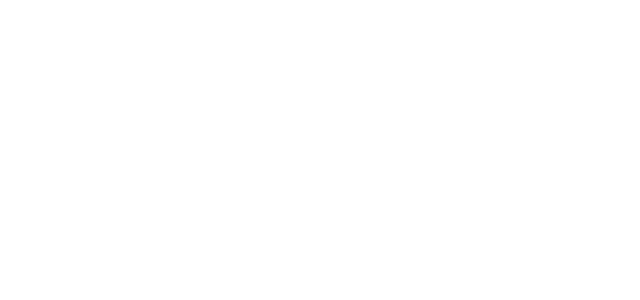
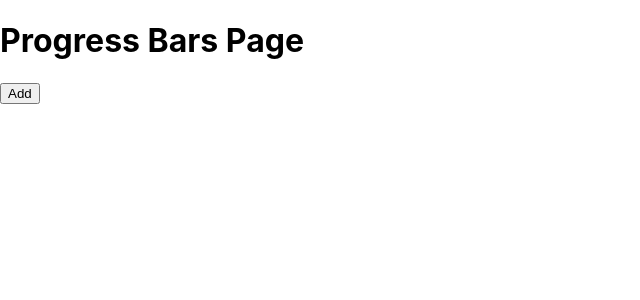
Before and after one commit to alexanderchernetsky/react-frontend-challenges, a React (Create React App) app: page /progress-bars in a window 1280 px wide. Before the commit this address had no page. Shown: the top 300 px of the page, without its empty margins (0-640 px from the left). Built offline with nearby package versions, Linux system fonts and the light colour scheme.

Commit message:
Implement progress bars challenge

```diff
--- a/src/App.tsx
+++ b/src/App.tsx
@@ -5,6 +5,7 @@
 import AccordionPage from "./pages/accordion/AccordionPage";
 import HomePage from "./pages/home/HomePage";
 import ContactPage from "./pages/contact/ContactPage";
+import ProgressBarsPage from "./pages/ProgressBarsPage/ProgressBarsPage";
 
 function App() {
     return (
@@ -15,6 +16,7 @@
             <Route path="/todo" element={<TodoPage />} />
             <Route path="/accordion" element={<AccordionPage />} />
             <Route path="/contact-form" element={<ContactPage />} />
+            <Route path="/progress-bars" element={<ProgressBarsPage />} />
         </Routes>
     );
 }
--- /dev/null
+++ b/src/pages/ProgressBarsPage/ProgressBars/ProgressBars.tsx
@@ -0,0 +1,53 @@
+import React, {useEffect, useState} from "react";
+
+// OBJECTIVE:
+// Build an app where clicking the "Add" button adds progress bars to the page. The progress bars fill up gradually as soon as they are shown.
+//
+// Requirements:
+// Clicking on the "Add" button adds a progress bar to the page.
+// Each progress bar start filling up smoothly as soon as they're added
+// Each bar takes approximately 2000ms to completely fill up.
+
+
+const ProgressBar = React.memo(()=> {
+    const [progress, setProgress] = useState(0);
+
+    useEffect(() => {
+        const intervalId = setInterval(() => {
+            setProgress(prev => prev < 100 ? prev + 0.5 : prev);
+        }, 10);
+
+        return () => {
+            clearInterval(intervalId);
+        }
+    }, [])
+
+
+    return (
+        <div className="w-[500px] h-[16px] bg-gray-100 flex flex-row">
+            <div className={`h-[16px] bg-green-500`} style={{ width: `${progress}%` }} />
+        </div>
+    )
+});
+
+
+const ProgressBars = () => {
+    const [bars, setBars] = useState<{id: number}[]>([]);
+
+    const handleAddBar = () => {
+        setBars(prev => {
+            return [...prev, { id: prev.length + 1}];
+        });
+    }
+
+    return (
+        <section className="flex flex-col items-start justify-start w-full gap-4 min-w-[500px]">
+            <button onClick={handleAddBar} className="border-[1px] border-black p-1 rounded-md">Add</button>
+            <div className="flex flex-col justify-start gap-2">
+                {bars.map((bar) => <ProgressBar key={bar.id} />)}
+            </div>
+        </section>
+    )
+}
+
+export default ProgressBars;
--- /dev/null
+++ b/src/pages/ProgressBarsPage/ProgressBarsPage.tsx
@@ -0,0 +1,14 @@
+import ProgressBars from "./ProgressBars/ProgressBars";
+
+const ProgressBarsPage = () => {
+    return (
+        <main className="flex flex-col items-center justify-center w-full p-[32px]">
+            <h1 className="font-bold">Progress Bars Page</h1>
+            <section className="mt-[32px]">
+                <ProgressBars />
+            </section>
+        </main>
+    )
+}
+
+export default ProgressBarsPage;
--- a/src/pages/home/HomePage.tsx
+++ b/src/pages/home/HomePage.tsx
@@ -26,6 +26,11 @@
         to: '/contact-form',
         title: 'Contact form',
         description: 'A robust contact form with manual validation, submission state handling (loading/success/error), and ARIA-live announcements.'
+    },
+    {
+        to: '/progress-bars',
+        title: 'Progress bars',
+        description: 'an app where clicking the "Add" button adds progress bars to the page. The progress bars fill up gradually as soon as they are shown.'
     }
 ]
 
```
